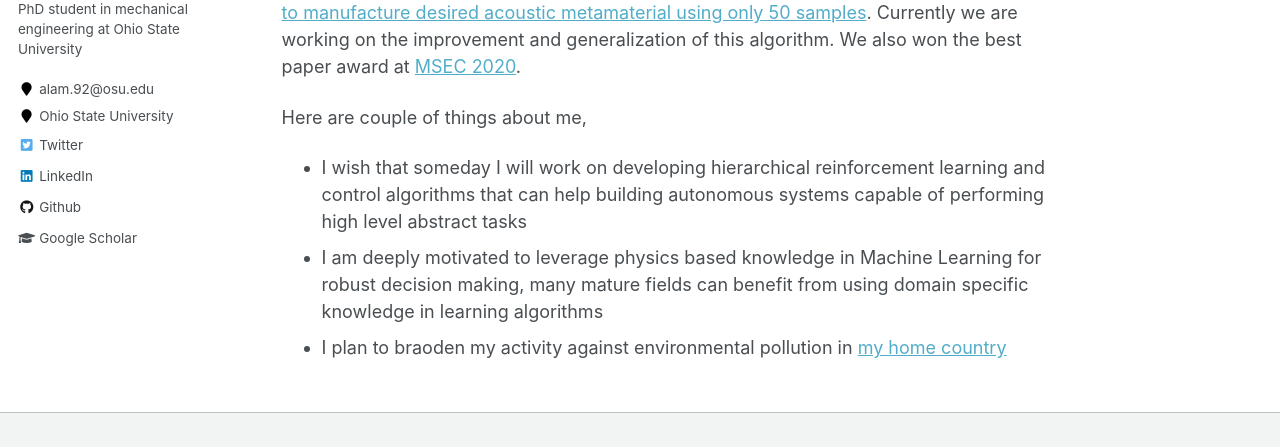
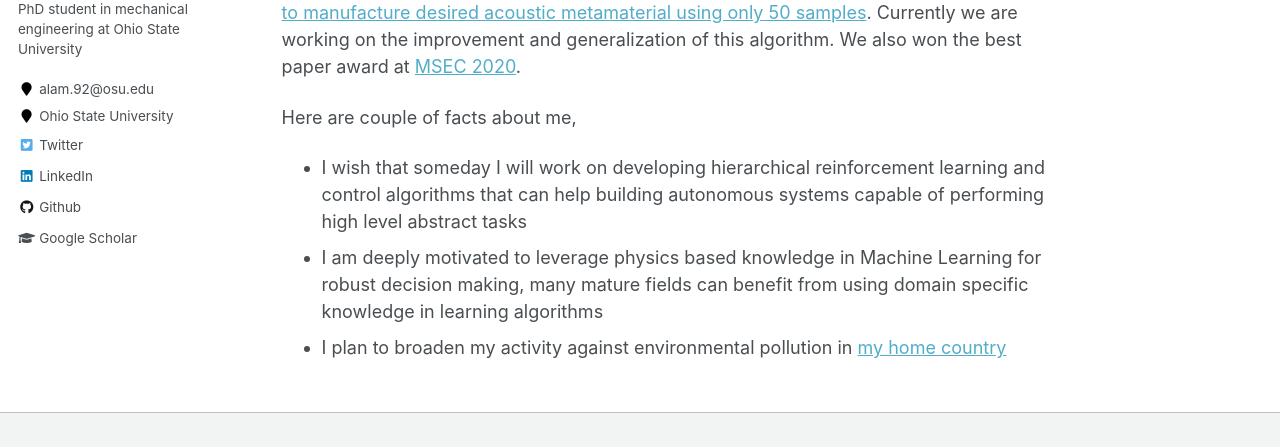
Before and after one commit to ghost-083/ghost-083.github.io, a Jekyll site: the page built from _pages/about.md, in a window 1280 px wide. Shown: the part 350-797 px from the top of the page. Built offline with Jekyll 4.4.1, drawn with Linux system fonts in a browser that asks for light colours.

Commit message:
Trigger rebuild

```diff
--- a/_pages/about.md
+++ b/_pages/about.md
@@ -10,7 +10,7 @@
 
 I am Ferdous, a PhD student in the Mechanical and Aerospace Engineering Department at The Ohio State University and advised by [Professor David Hoelzle](https://mae.osu.edu/people/hoelzle.1). My research is at the intersection of machine learning/reinforcement learning, control and optimization. I am developing algorithms that can work on environments with extremely expensive data (i.e. autonomous manufacturing where samples are expensive due to monetary and time cost). Previously we have shown that [reinforcement learning can be a good candidate to tackle learning in such systems](https://asmedigitalcollection.asme.org/MSEC/proceedings-abstract/MSEC2020/84263/V002T07A009/1095697){:target="_blank"}. Later we developed [PRLAM framework that can effectively learn to manufacture desired acoustic metamaterial using only 50 samples](). Currently we are working on the improvement and generalization of this algorithm. We also won the best paper award at [MSEC 2020](https://event.asme.org/MSEC-2020){:target="_blank"}.
 
-Here are couple of things about me,
+Here are couple of facts about me,
 * I wish that someday I will work on developing hierarchical reinforcement learning and control algorithms that can help building autonomous systems capable of performing high level abstract tasks
 * I am deeply motivated to leverage physics based knowledge in Machine Learning for robust decision making, many mature fields can benefit from using domain specific knowledge in learning algorithms
-* I plan to braoden my activity against environmental pollution in [my home country](https://www.thedailystar.net/environment/environment-pollution-in-dhaka-bangladesh-18000-died-world-bank-report-1634566){:target="_blank"}
+* I plan to broaden my activity against environmental pollution in [my home country](https://www.thedailystar.net/environment/environment-pollution-in-dhaka-bangladesh-18000-died-world-bank-report-1634566){:target="_blank"}
```
